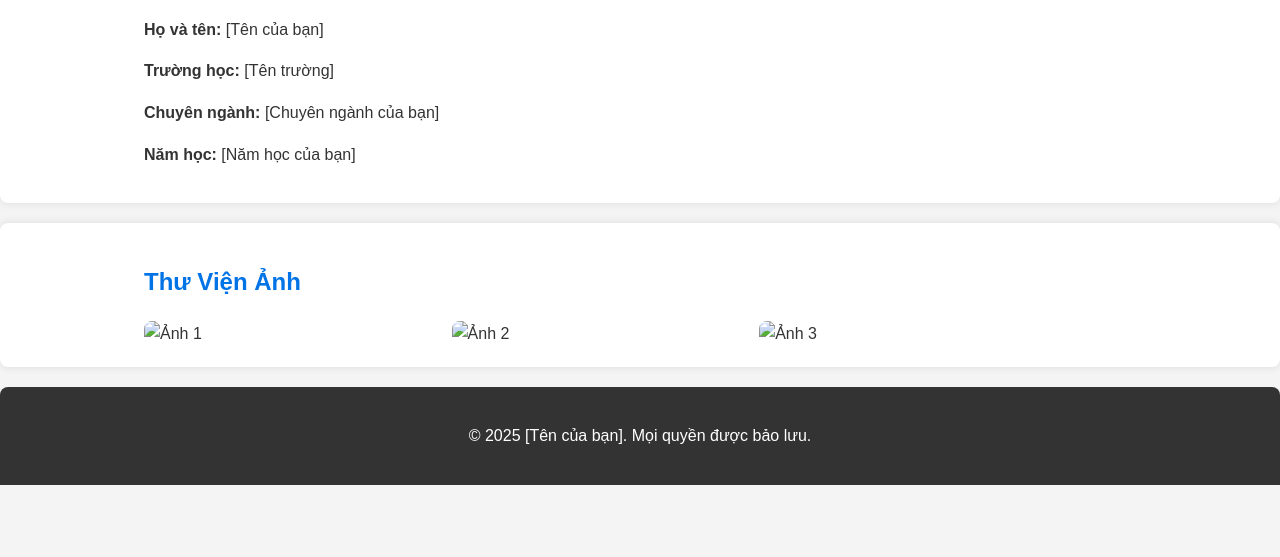
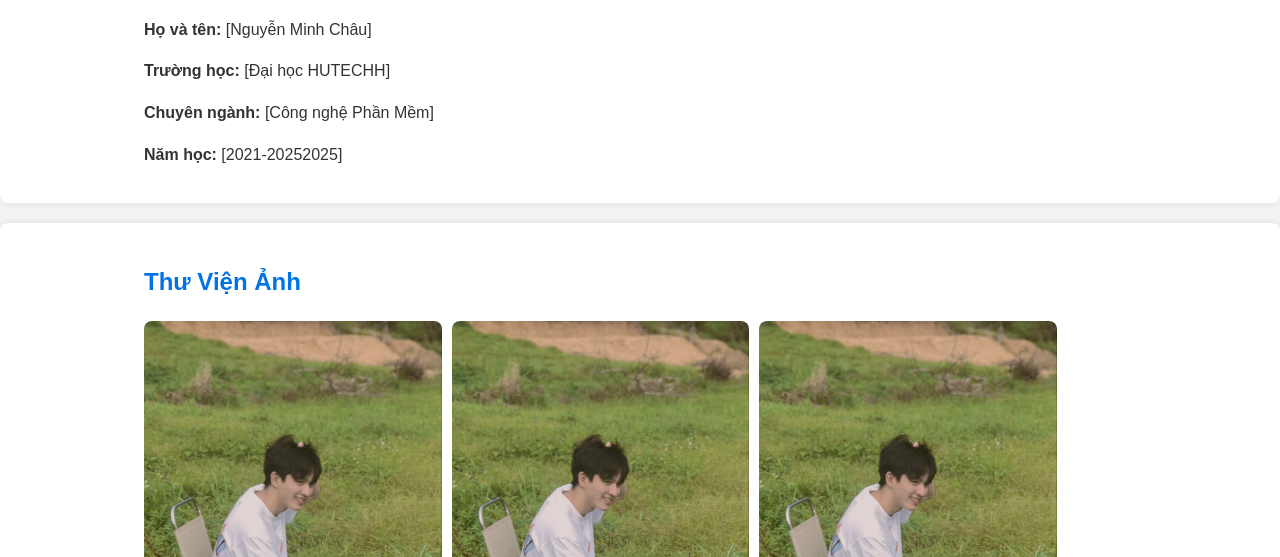
Before and after one commit to MinhChau0604/7324_minhchauu.github.io, a plain HTML site: page index.html in a window 1280 px wide. Shown: the part 243-800 px from the top of the page. Drawn offline with Linux system fonts and the light colour scheme.

Commit message:
3 file index.html style.css images

```diff
--- a/index.html
+++ b/index.html
@@ -17,10 +17,10 @@
     <section id="about">
         <div class="container">
             <h2>Giới Thiệu Bản Thân</h2>
-            <p><strong>Họ và tên:</strong> [Tên của bạn]</p>
-            <p><strong>Trường học:</strong> [Tên trường]</p>
-            <p><strong>Chuyên ngành:</strong> [Chuyên ngành của bạn]</p>
-            <p><strong>Năm học:</strong> [Năm học của bạn]</p>
+            <p><strong>Họ và tên:</strong> [Nguyễn Minh Châu]</p>
+            <p><strong>Trường học:</strong> [Đại học HUTECHH]</p>
+            <p><strong>Chuyên ngành:</strong> [Công nghệ Phần Mềm]</p>
+            <p><strong>Năm học:</strong> [2021-20252025]</p>
         </div>
     </section>
 
@@ -28,9 +28,9 @@
         <div class="container">
             <h2>Thư Viện Ảnh</h2>
             <div class="gallery">
-                <img src="images/image1.jpg" alt="Ảnh 1">
-                <img src="images/image2.jpg" alt="Ảnh 2">
-                <img src="images/image3.jpg" alt="Ảnh 3">
+                <img src="images/ảnh 1.jpg" alt="Ảnh 1">
+                <img src="images/ảnh 1.jpg" alt="Ảnh 2">
+                <img src="images/ảnh 1.jpg" alt="Ảnh 3">
             </div>
         </div>
     </section>
```
Also changed, not shown: images/ảnh 1.jpg (added), images/ảnh 2.jpg (added).
